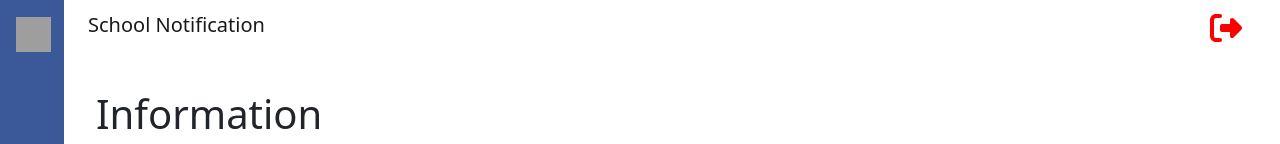
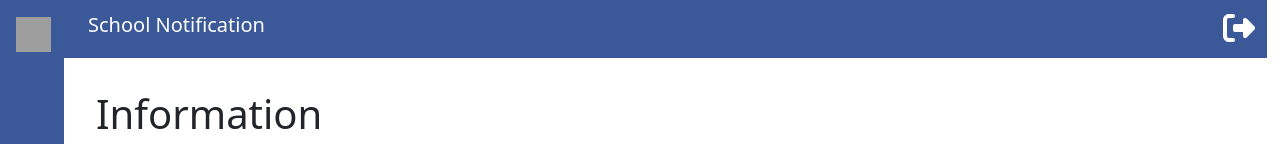
Before and after one commit to Blackplasma88/school-notification-fontend, a Vue app: page / in a window 1280 px wide. Shown: the top 144 px of the page. Built offline with nearby package versions, Linux system fonts and the light colour scheme; no server answers; grey boxes are pictures that could not be loaded.

Commit message:
update css color

```diff
--- a/src/components/main/Main.vue
+++ b/src/components/main/Main.vue
@@ -57,7 +57,7 @@ button {
 
 .app {
   display: flex;
-  width: 98vw;
+  width: 98.99vw;
   .head {
     flex: 1 1 0;
     padding: 0;
@@ -68,6 +68,5 @@ button {
       padding: 2rem;
     }
   }
-
 }
 </style>
--- a/src/components/main/Navbar.vue
+++ b/src/components/main/Navbar.vue
@@ -1,5 +1,8 @@
 <template>
-  <nav class="navbar sticky-top navbar-expand-lg">
+  <nav
+    class="navbar sticky-top navbar-expand-lg"
+    style="background-color: #3b5998"
+  >
     <div class="container-fluid">
       <div class="container-fluid">
         <h2 class="navbar-brand">School Notification</h2>
@@ -13,7 +16,7 @@
                 <font-awesome-icon
                   icon="fa-solid fa-right-from-bracket"
                   size="2x"
-                  style="color: #ff0000"
+                  style="color: #ffffff"
                 />
               </span>
             </router-link>
@@ -37,4 +40,8 @@ export default {
 };
 </script>
 
-<style></style>
+<style scoped>
+h2 {
+  color: #ffffff;
+}
+</style>
```
